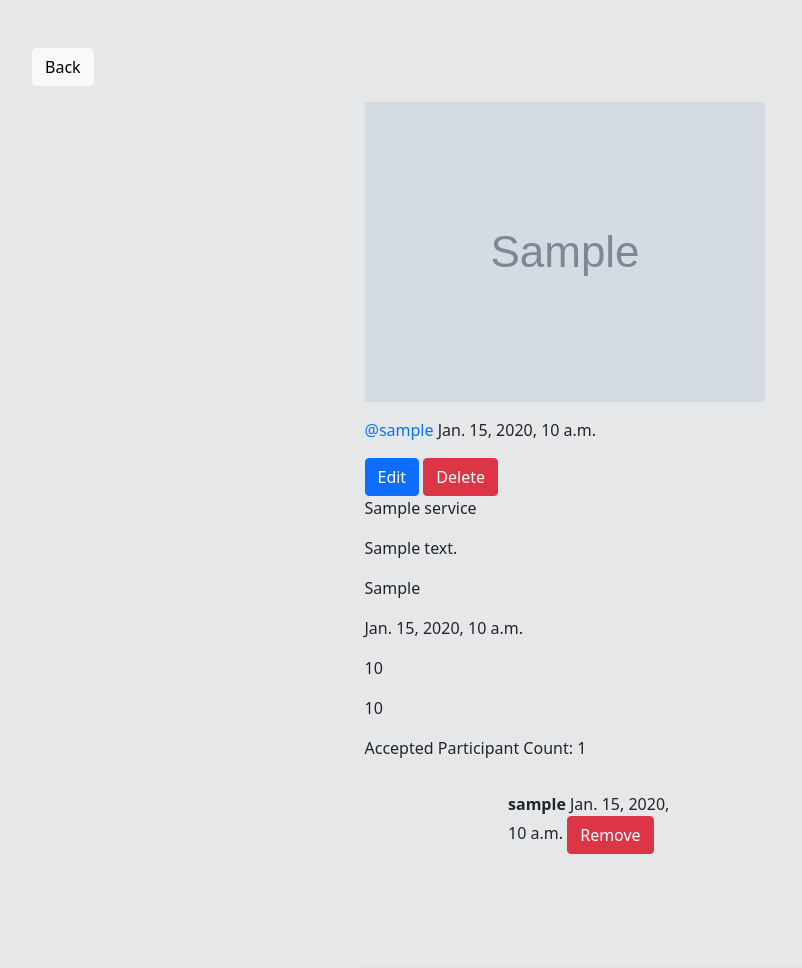
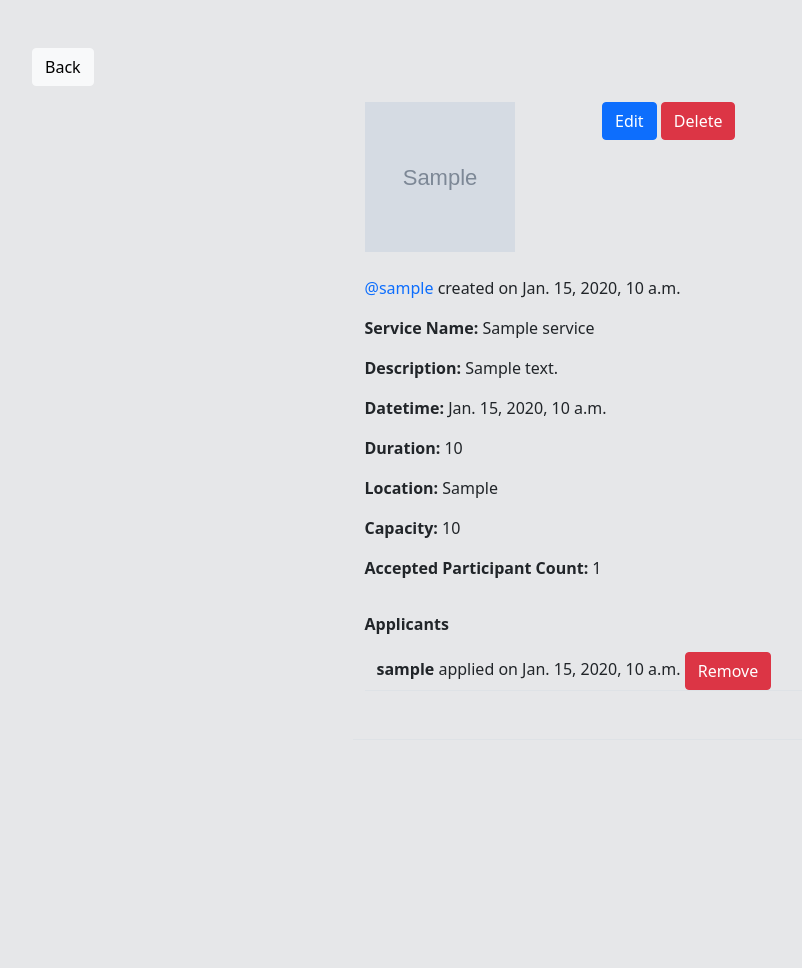
Before and after one commit to denizdikbiyik/SWE574Project, a Django app: page /social/service/1 in a window 1280 px wide. Shown: the part 56-1024 px from the top of the page, without its empty margins (50-852 px from the left). After the commit the page ends 746 px from the top, so only its background shows below. Run offline with Django 3.2, Linux system fonts and the light colour scheme; a user stored in the database is signed in; tables that the repository leaves empty hold one stand-in row (values such as "Sample post"); grey boxes marked "Sample" are stand-in pictures; some libraries are stand-ins or nearby versions.

Commit message:
detail page designs

```diff
--- a/social/templates/social/service_detail.html
+++ b/social/templates/social/service_detail.html
@@ -8,31 +8,36 @@
                 <a onClick="javascript:history.go(-1);" class="btn btn-light">Back</a>
             </div>
         </div>
-
         <div class="row justify-content-center mt-3">
             <div class="col-md-5 col-sm-12 border-bottom">
-                <p>
-                    <img src="{{ service.picture.url }}"/>
-                    <p><a style="text-decoration: none;" class="text-primary" href="{% url 'profile' service.creater.profile.pk %}">@{{ service.creater }}</a> {{ service.createddate }}</p>
+                <div class="row">
+                    <div class="col">
+                        <img width="150" height="150" src="{{ service.picture.url }}"/>
+                    </div>
+                    <div class="col">
                         {% if request.user == service.creater %}
                             <a href="{% url 'service-edit' service.pk %}" class="btn btn-primary">Edit</a>
                             <a href="{% url 'service-delete' service.pk %}" class="btn btn-danger">Delete</a>
                         {% endif %}
-                <p>{{ service.name }}</p>
-                <p>{{ service.description }}</p>
-                <p>{{ service.location }}</p>
-                <p>{{ service.servicedate }}</p>
-                <p>{{ service.capacity }}</p>
-                <p>{{ service.duration }}</p>
-
+                    </div>
+                </div>
+                </br>
+                <p><a style="text-decoration: none;" class="text-primary" href="{% url 'profile' service.creater.profile.pk %}">@{{ service.creater }}</a> created on {{ service.createddate }}</p>
+                <p><a style="font-weight: bolder;">Service Name: </a>{{ service.name }}</p>
+                <p><a style="font-weight: bolder;">Description: </a>{{ service.description }}</p>
+                <p><a style="font-weight: bolder;">Datetime: </a>{{ service.servicedate }}</p>
+                <p><a style="font-weight: bolder;">Duration: </a>{{ service.duration }}</p>
+                <p><a style="font-weight: bolder;">Location: </a>{{ service.location }}</p>
+                <p><a style="font-weight: bolder;">Capacity: </a>{{ service.capacity }}</p>
                 <div class="row justify-content-center mt-3 mb-5">
-                    <p>Accepted Participant Count: {{ number_of_accepted }}</p>
+                    <p><a style="font-weight: bolder;">Accepted Participant Count: </a>{{ number_of_accepted }}</p>
                     {% if service.creater == request.user %}
+                        <p></p>
+                        <p style="font-weight: bolder;">Applicants</p>
                         {% for application_done in applications %}
-                    <div class="row justify-content-center mt-3 mb-5">
-                        <div class="col-md-5 col-sm-12 border-bottom">
-                            <p>
-                                <strong>{{ application_done.applicant }}</strong> {{ application_done.date }}
+                        <div class="row justify-content-center">
+                            <div class="border-bottom">
+                                <strong>{{ application_done.applicant }}</strong> applied on {{ application_done.date }}
                                 {% if application_done.approved %}
                                     <a href="{% url 'application-edit' service.pk application_done.pk %}" class="btn btn-danger">Remove</a>
                                 {% else %}
@@ -41,7 +46,6 @@
                                         <a href="{% url 'application-edit' service.pk application_done.pk %}" class="btn btn-success">Approve</a>
                                     {% endif %}
                                 {% endif %}
-                            </p>
                             </div>
                         </div>
                         {% endfor %}
@@ -53,14 +57,11 @@
                                 <p>Your application is not accepted yet.</p>
                             {% endif %}
                             {% for application in applications_this %}
-                    <div class="col-md-5 col-sm-12">
                                 <div class="d-grid gap-2">
                                     <a class="btn btn-danger mt-3" href="{% url 'application-delete' service.pk application.pk %}">Cancel Application</a>
                                 </div>
-                    </div>
                             {% endfor %}
                         {% else %}
-                    <div class="col-md-5 col-sm-12">
                             <form method="POST">
                                 {% csrf_token %}
                                 {{ form | crispy}}
@@ -68,7 +69,6 @@
                                     <button class="btn btn-success mt-3">Apply</button>
                                 </div>
                             </form>
-                    </div>
                         {% endif %}
                     {% endif %}
                 </div>
```
Also changed, not shown: social/templates/social/event_detail.html (+20 -14 lines). Lines whose indentation alone changed are shown as unchanged.
